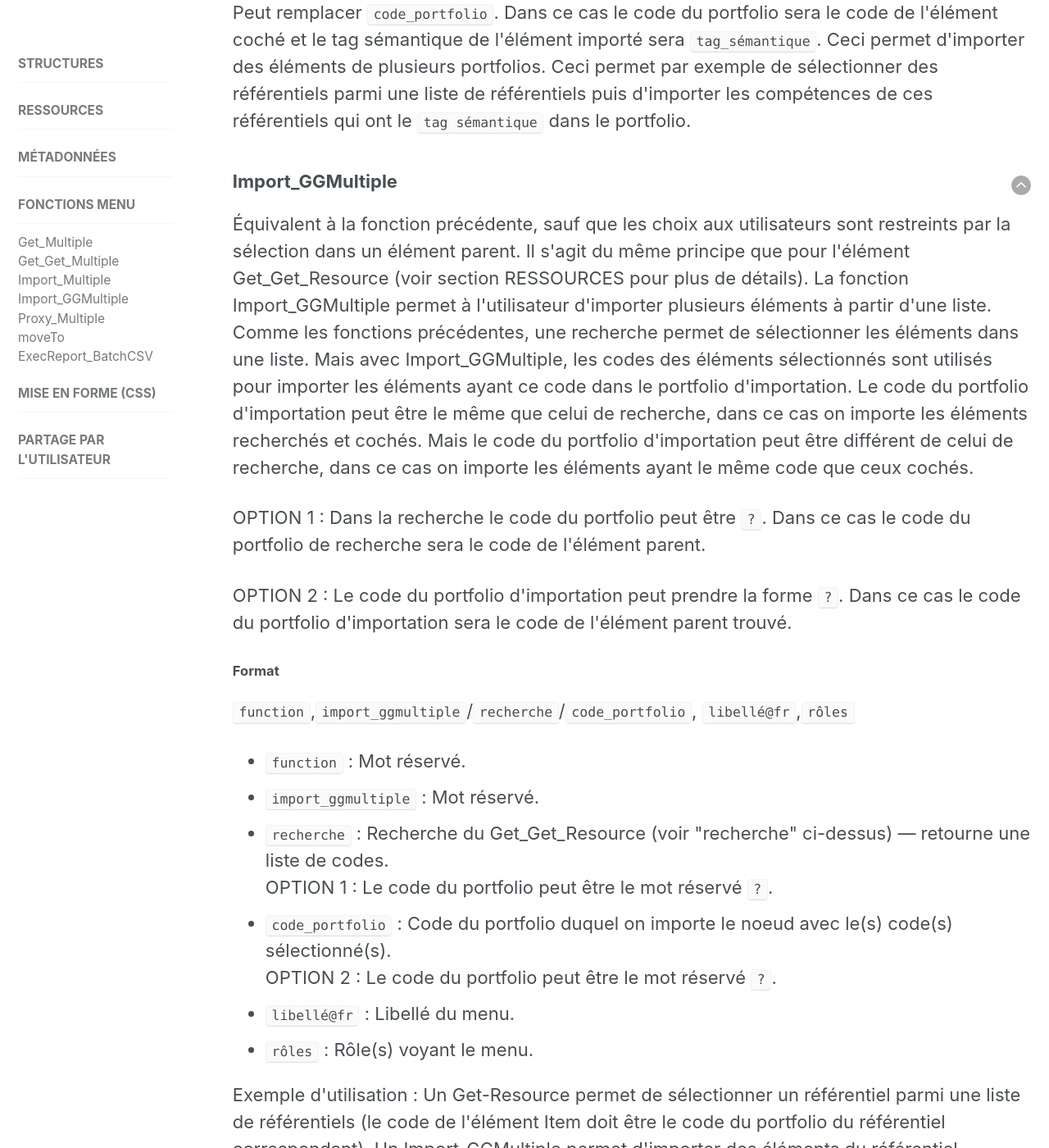
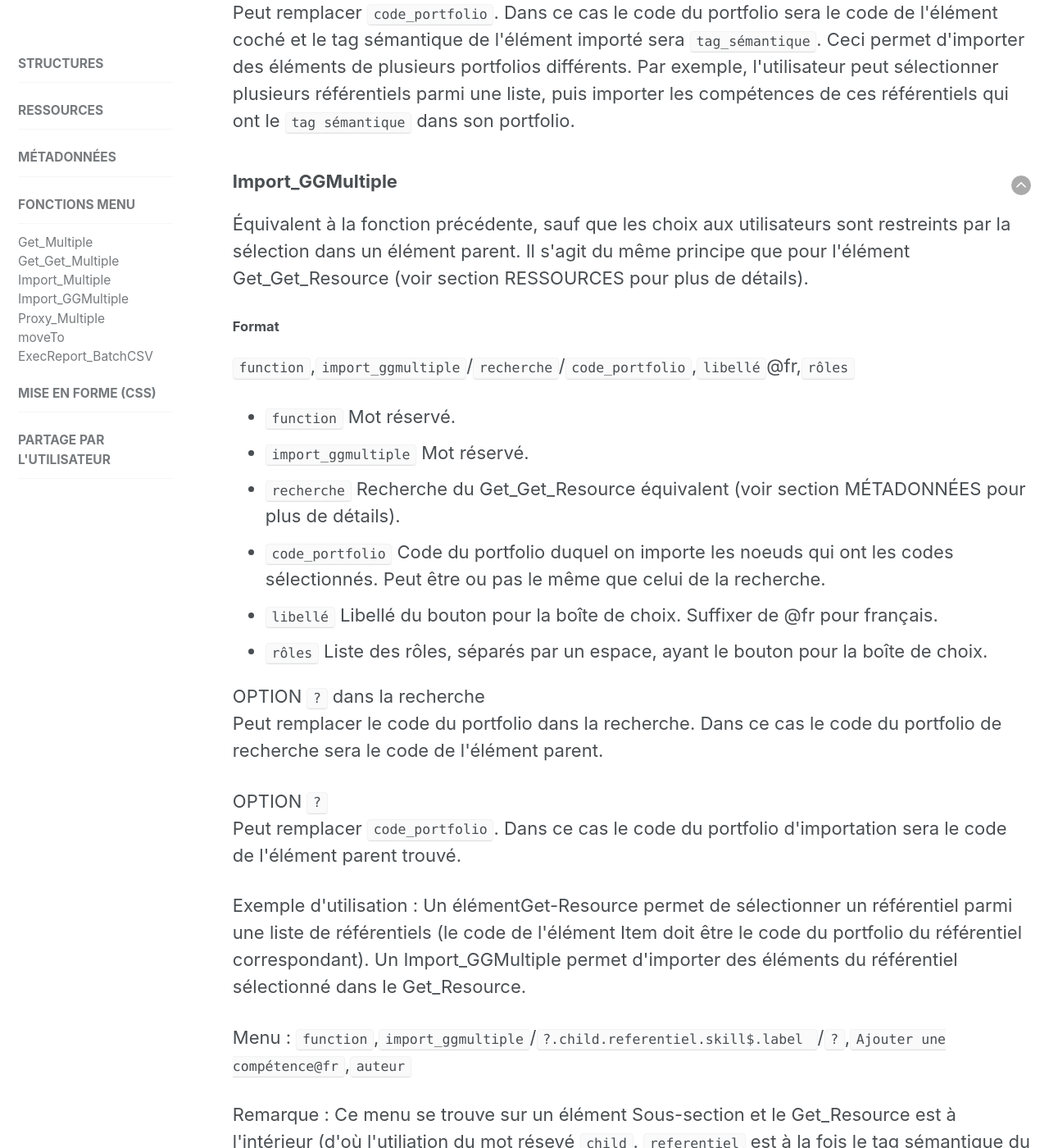
Before and after one commit to karutaproject/karuta-frontend-documentation, a Jekyll site: the page built from _pages/functions_fr.html, in a window 1280 px wide and 1400 px high, scrolled down 3347 px. Shown: the whole window at 82% size. Built offline with Jekyll 4.4.1, drawn with Linux system fonts in a browser that asks for light colours; some of the changed text lies outside the part shown.

Commit message:
corrections

```diff
--- a/_pages/functions_fr.html
+++ b/_pages/functions_fr.html
@@ -48,7 +48,7 @@ sidebar:
 		<li><code>get_multiple</code> Mot réservé.</li>
 		<li>
 			<code>recherche</code> Recherche du Get_Resource équivalent (voir section
-			<a href='../metadata_fr#query/'>MÉTADONNÉES</a> pour plus de détails).
+			<a href='../metadata_fr/#query'>MÉTADONNÉES</a> pour plus de détails).
 		</li>
 		<li><code>code_portfolio.tag_sémantique</code> Composante réutilisable à importer.</li>
 		<li>
@@ -83,7 +83,7 @@ sidebar:
 		<li><code>get_get_multiple</code> Mot réservé.</li>
 		<li>
 			<code>recherche</code> Recherche du Get_Get_Resource équivalent (voir section
-			<a href='../metadata_fr#query/'>MÉTADONNÉES</a> pour plus de détails).
+			<a href='../metadata_fr/#query'>MÉTADONNÉES</a> pour plus de détails).
 		</li>
 		<li><code>code_portfolio.tag_sémantique</code> Composante réutilisable à importer.</li>
 		<li>
@@ -147,9 +147,9 @@ sidebar:
 		Option <code>?</code>.<code>tag_sémantique</code><br>
 		Peut remplacer <code>code_portfolio</code>. Dans ce cas le code du portfolio sera le code de
 		l'élément coché et le tag sémantique de l'élément importé sera <code>tag_sémantique</code>.
-		Ceci permet d'importer des éléments de plusieurs portfolios. Ceci permet par exemple de
-		sélectionner des référentiels parmi une liste de référentiels puis d'importer les compétences
-		de ces référentiels qui ont le <code>tag sémantique</code> dans le portfolio.
+		Ceci permet d'importer des éléments de plusieurs portfolios différents. Par exemple, l'utilisateur
+		peut sélectionner plusieurs référentiels parmi une liste, puis importer les compétences de ces
+		référentiels qui ont le <code>tag sémantique</code> dans son portfolio.
 	</p>
 </article>
 
@@ -157,55 +157,52 @@ sidebar:
 	<a style='float:right' href='#top'><img src='../assets/img/arrow-up.png'/></a>
 	<h3 id='import_ggmultiple'>Import_GGMultiple</h3>
 	<p>
-		Équivalent à la fonction précédente, sauf que les choix aux utilisateurs sont restreints par la sélection dans un élément parent. Il s'agit du même principe que pour l'élément Get_Get_Resource (voir section RESSOURCES pour plus de détails).
-
-
-		La fonction Import_GGMultiple permet à l'utilisateur d'importer plusieurs éléments à partir d'une
-		liste. Comme les fonctions précédentes, une recherche permet de sélectionner les éléments dans
-		une liste.
-	  	Mais avec Import_GGMultiple, les codes des éléments sélectionnés sont utilisés pour importer les
-	  	éléments ayant ce code dans le portfolio d'importation. Le code du portfolio d'importation peut
-	  	être le même que celui de recherche, dans ce cas on importe les éléments recherchés et cochés.
-	  	Mais le code du portfolio d'importation peut être différent de celui de recherche, dans ce cas on
-	  	importe les éléments ayant le même code que ceux cochés.
-	  </p>
-	 </p>
-	 <p>
-	 	OPTION 1 : Dans la recherche le code du portfolio peut être <code>?</code>.
-	    Dans ce cas le code du portfolio de recherche sera le code de l'élément parent.
-	 </p>
-	 <p>
-	  	OPTION 2 : Le code du portfolio d'importation peut prendre la forme <code>?</code>.
-	    Dans ce cas le code du portfolio d'importation sera le code de l'élément parent trouvé.
+		Équivalent à la fonction précédente, sauf que les choix aux utilisateurs sont restreints par la
+		sélection dans un élément parent. Il s'agit du même principe que pour l'élément Get_Get_Resource
+		(voir section RESSOURCES pour plus de détails).
 	 </p>
 	<h4>Format</h4>
 	<p>
-		<code>function</code>,<code>import_ggmultiple</code>/<code>recherche</code>/<code>code_portfolio</code>,
-		<code>libellé@fr</code>,<code>rôles</code>
+		<code>function</code>,<code>import_ggmultiple</code>/<code>recherche</code>/<code>code_portfolio</code>,<code>libellé</code>@fr,<code>rôles</code>
 	</p>
 	<ul>
-		<li><code>function</code> : Mot réservé.</li>
-		<li><code>import_ggmultiple</code> : Mot réservé.</li>
+		<li><code>function</code> Mot réservé.</li>
+		<li><code>import_ggmultiple</code> Mot réservé.</li>
 		<li>
-			<code>recherche</code> : Recherche du Get_Get_Resource (voir "recherche" ci-dessus) &mdash; retourne
-			une liste de codes.<br>
-			OPTION 1 : Le code du portfolio peut être le mot réservé <code>?</code>.
+			<code>recherche</code> Recherche du Get_Get_Resource équivalent (voir section
+			<a href='../metadata_fr/#query'>MÉTADONNÉES</a> pour plus de détails).
 		</li>
 		<li>
-			<code>code_portfolio</code> : Code du portfolio duquel on importe le noeud avec le(s) code(s)
-			sélectionné(s).<br>
-			OPTION 2 : Le code du portfolio peut être le mot réservé <code>?</code>.
+			<code>code_portfolio</code> Code du portfolio duquel on importe les noeuds qui ont les
+			codes sélectionnés. Peut être ou pas le même que celui de la recherche.
 		</li>
-		<li><code>libellé@fr</code> : Libellé du menu.</li>
-		<li><code>rôles</code> : Rôle(s) voyant le menu.</li>
+		<li>
+			<code>libellé</code> Libellé du bouton pour la boîte de choix. Suffixer de @fr pour
+			français.
+		</li>
+		<li>
+			<code>rôles</code> Liste des rôles, séparés par un espace, ayant le bouton pour la
+			boîte de choix.
+		</li>
 	</ul>
 	<p>
-		Exemple d'utilisation : Un Get-Resource permet de sélectionner un référentiel parmi une liste de
+	 	OPTION <code>?</code> dans la recherche<br>
+	 	Peut remplacer le code du portfolio dans la recherche. Dans ce cas le code du portfolio de recherche
+	    sera le code de l'élément parent.
+	 </p>
+	 <p>
+	  	OPTION <code>?</code><br>
+	  	Peut remplacer <code>code_portfolio</code>. Dans ce cas le code du portfolio d'importation sera le
+	  	code de l'élément parent trouvé.
+	 </p>
+	<p>
+		Exemple d'utilisation : Un élémentGet-Resource permet de sélectionner un référentiel parmi une liste de
 		référentiels (le code de l'élément Item doit être le code du portfolio du référentiel correspondant).
 		Un Import_GGMultiple permet d'importer des éléments du référentiel sélectionné dans le Get_Resource.
 	</p>
 	<p>
-		Menu : <code>function</code>,<code>import_ggmultiple</code>/<code>?.child.referentiel.skill$.label
+		Menu :
+		<code>function</code>,<code>import_ggmultiple</code>/<code>?.child.referentiel.skill$.label
 		</code>/<code>?</code>,<code>Ajouter une compétence@fr</code>,<code>auteur</code>
 	</p>
 	<p>
--- a/_pages/metadata_fr.html
+++ b/_pages/metadata_fr.html
@@ -204,7 +204,7 @@ sidebar:
 	<p>
 		Éléments Ressource uniquement. N'affiche pas le bouton crayon aux rôles ayant le droit
 		de modifier la ressource. Utilisé pour les imports d'éléments multiples via la fonction
-		<i>Import_Multiple</i> (voir section <a href='../functions_fr/'>FONCTIONS MENU</a> pour
+		 <i>Get_Multiple</i> (voir section <a href='../functions_fr/'>FONCTIONS MENU</a> pour
 		plus de détails).
 	</p>
 </article>
@@ -364,8 +364,8 @@ sidebar:
 	<a style='float:right' href='#top'><img src='../assets/img/arrow-up.png'/></a>
 	<h3 id='inline'>Édition en place</h3>
 	<p>
-		Éléments Ressource uniquement. Lorsque éditable "en place", l'utilisateur n'a pas de bouton crayon
-		et c'est l'éditeur de la ressource qui est affiché dans la page du portfolio.
+		Éléments Ressource uniquement. Lorsque éditable "en place", l'utilisateur n'a pas de bouton
+		crayon et c'est l'éditeur de la ressource qui est affiché dans la page du portfolio.
 	</p>
 </article>
 
```
Lines whose indentation alone changed are shown as unchanged.
